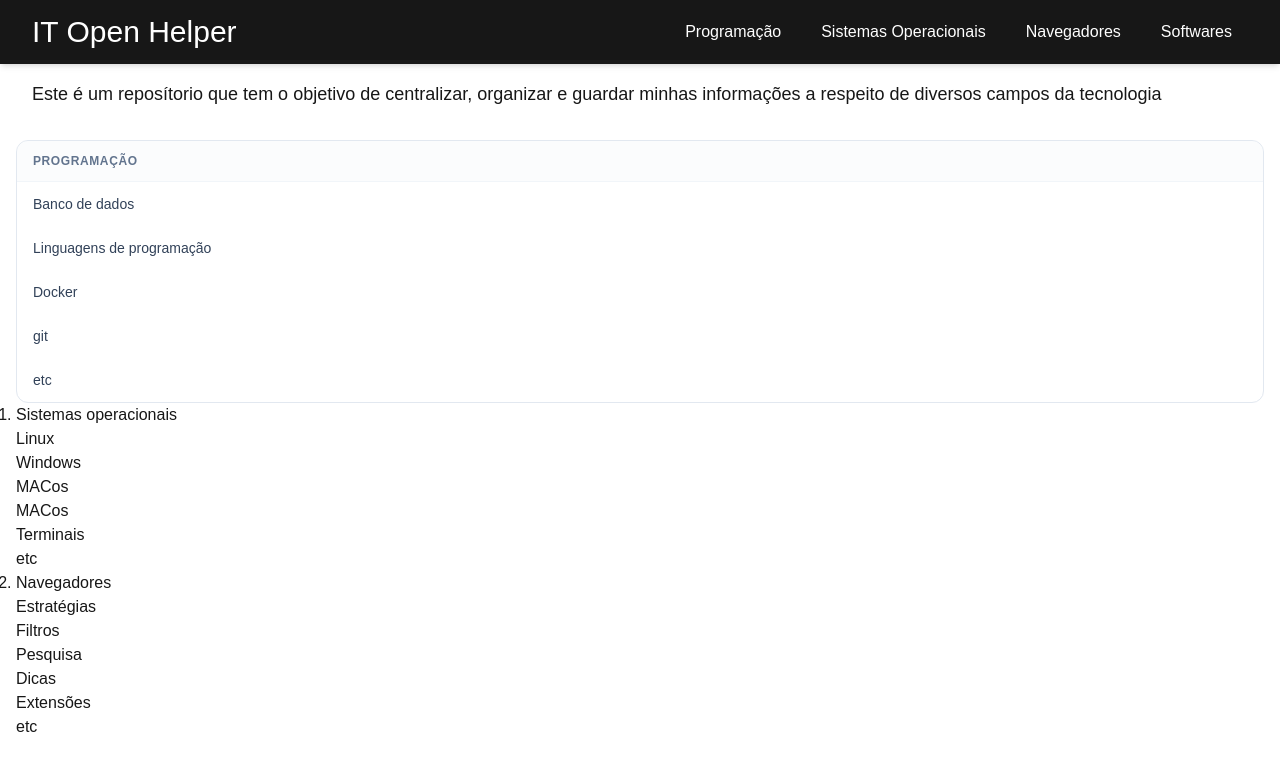
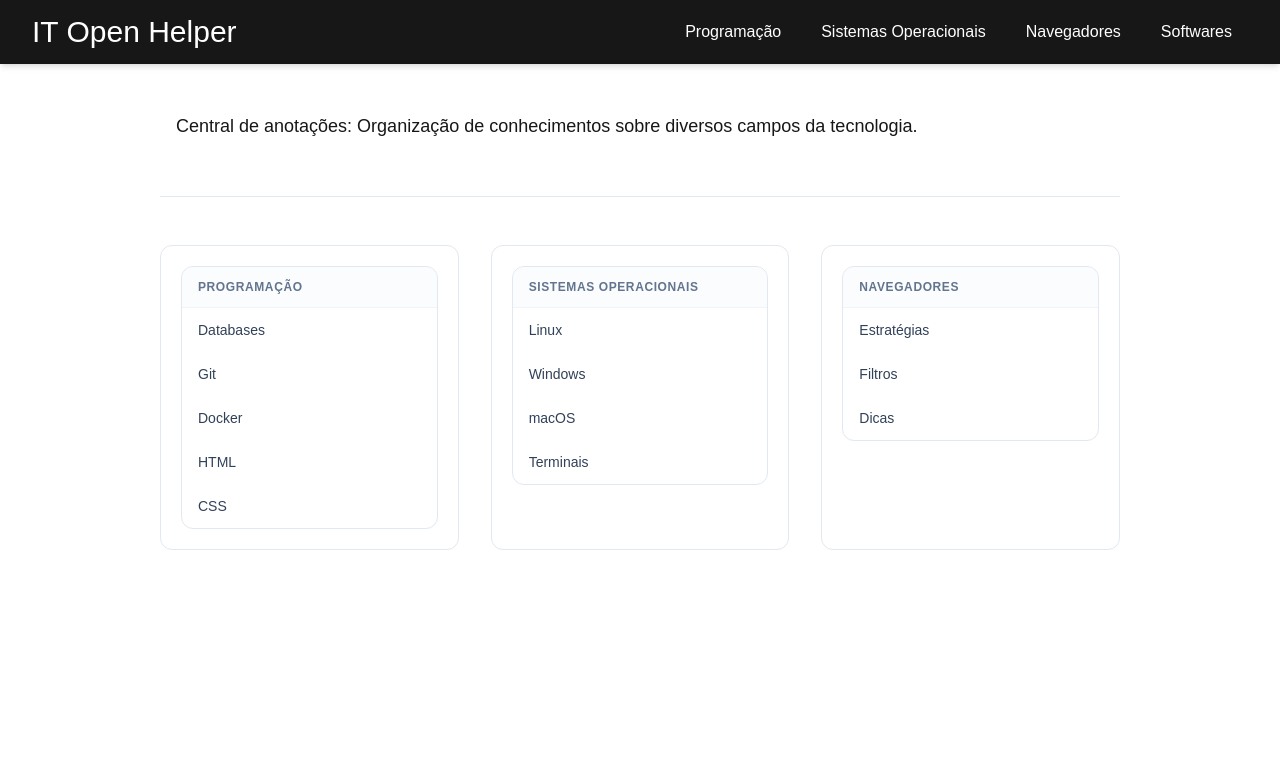
Before and after one commit to jonathaneamorim/web-it-open-helper, a Next.js app: page / in a window 1280 px wide. Shown: the top 770 px of the page. Built offline with nearby package versions, Linux system fonts and the light colour scheme.

Commit message:
fix: Adjusting website routing component

```diff
--- a/src/app/layout.tsx
+++ b/src/app/layout.tsx
@@ -2,25 +2,7 @@ import type { Metadata } from "next";
 import { Geist, Geist_Mono } from "next/font/google";
 import "./globals.css";
 import { Header } from "@/components/header/header";
-
-  const listProgramming = [
-    {
-      name: "Programming",
-      url: "/programming"
-    },
-    {
-      name: "Sistemas Operacionais",
-      url: "/so"
-    },
-    {
-      name: "Navegadores",
-      url: "/"
-    },
-    {
-      name: "Softwares",
-      url: "/"
-    }
-  ];
+import { siteMetadata } from "@/app/shared-metadata";
 
 const geistSans = Geist({
   variable: "--font-geist-sans",
@@ -32,10 +14,7 @@ const geistMono = Geist_Mono({
   subsets: ["latin"],
 });
 
-export const metadata: Metadata = {
-  title: "Open Helper",
-  description: "Generated by create next app",
-};
+export const metadata = siteMetadata;
 
 export default function RootLayout({
   children,
@@ -45,7 +24,7 @@ export default function RootLayout({
   return (
     <html lang="pt-br">
       <body className={`${geistSans.variable} ${geistMono.variable} antialiased`}>
-        <Header variant="primary" links={listProgramming} />
+        <Header variant="primary"/>
         <div className="lg:container lg:mx-auto lg:px-4">
           {children}
         </div>
--- a/src/app/page.tsx
+++ b/src/app/page.tsx
@@ -1,60 +1,31 @@
+// src/app/page.tsx
+import { Paragraph } from "@/components/paragraph/paragraph";
 import { List } from "@/components/list/list";
-import { Title } from "@/components/title/title";
-import { Paragraph } from "@/components/paragraph/paragraph";
-
+import navigationData from "@/data/navigation.json"; // Importando o mock
 
 export default function Home() {
-  const listProgramming = [
-    {
-      name: "Banco de dados",
-      link: "/databases"
-    },
-    {
-      name: "Linguagens de programação",
-      link: "/"
-    },
-    {
-      name: "Docker",
-      link: "/"
-    },
-    {
-      name: "git",
-      link: "/git"
-    },
-    {
-      name: "etc",
-      link: "/"
-    }
-  ];
+  return (
+    <main className="max-w-5xl mx-auto p-8">
+      <header className="mb-12 border-b border-slate-200 pb-6">
+        <Paragraph
+          text="Central de anotações: Organização de conhecimentos sobre diversos campos da tecnologia."
+        />
+      </header>
 
-
-  return (
-    <div>
-      <Paragraph
-        text={"Este é um reposítorio que tem o objetivo de centralizar, organizar e guardar minhas informações a respeito de diversos campos da tecnologia"}
-      />
-       <ul className="list-decimal">
-          <List variant={"primary"} listTitle={"Programação"} hasListTitle={true} items={listProgramming} />
-            <li>Sistemas operacionais</li>
-            <ul>
-              <li>Linux</li>
-              <li>Windows</li>
-              <li>MACos</li>
-              <li>MACos</li>
-              <li>Terminais</li>
-              <li>etc</li>
-            </ul>
-
-            <li>Navegadores</li>
-            <ul>
-              <li>Estratégias</li>
-              <li>Filtros</li>
-              <li>Pesquisa</li>
-              <li>Dicas</li>
-              <li>Extensões</li>
-              <li>etc</li>
-            </ul>
-       </ul>
-    </div>
+      <div className="grid grid-cols-1 md:grid-cols-2 lg:grid-cols-3 gap-8">
+        {navigationData.categories.map((category) => (
+          <div
+            key={category.id}
+            className="p-5 rounded-xl border border-slate-200 bg-white hover:shadow-md transition-shadow"
+          >
+            <List
+              variant="primary"
+              listTitle={category.title}
+              items={category.items}
+            />
+          </div>
+        ))}
+      </div>
+    </main>
   );
 }
```
